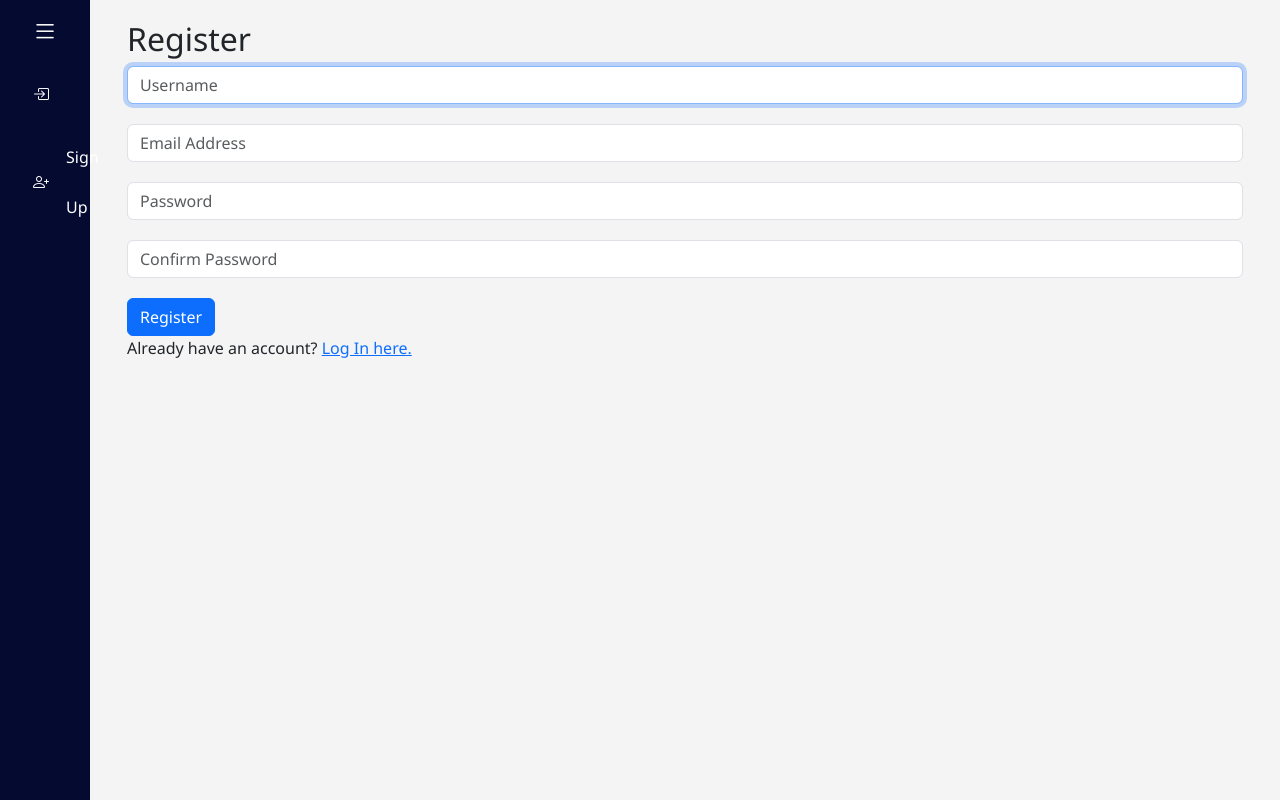
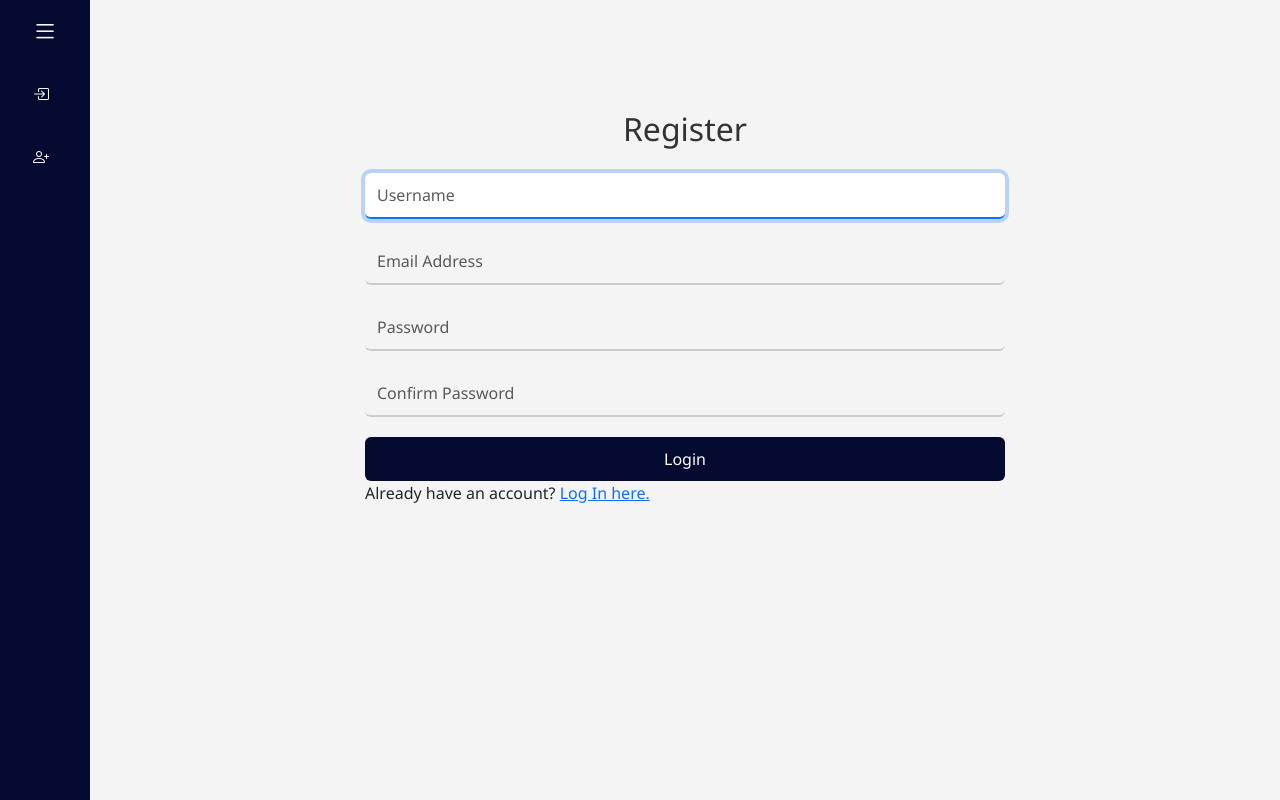
Before and after one commit to sthandiwe3561/Bookkeeping, a Django app: page /register in a window 1280 px wide. Run offline with Django 5.2, Linux system fonts and the light colour scheme.

Commit message:
designed and modified the register and login page

```diff
--- a/bookkeeping/static/bookkeeping/styles.css
+++ b/bookkeeping/static/bookkeeping/styles.css
@@ -309,3 +309,104 @@
   font-size: 14px;
   border-radius: 6px;
 }
+
+/*Login*/
+.login-box {
+  max-width: 700px;
+  margin: 60px auto;
+  padding: 30px;
+}
+
+.login-box h2 {
+  text-align: center;
+  margin-bottom: 25px;
+  color: #333;
+}
+
+.form-group {
+  margin-bottom: 20px;
+}
+
+.form-group label {
+  display: block;
+  margin-bottom: 6px;
+  font-size: 14px;
+  color: #444;
+}
+
+.form-group input {
+  width: 100%;
+  padding: 10px 12px;
+  font-size: 16px;
+  border: none;
+  border-bottom: 2px solid #ccc;
+  background-color: transparent;
+  transition: border-color 0.3s;
+}
+
+.form-group input:focus {
+  outline: none;
+  border-bottom-color: #007bff;
+}
+
+.login-button {
+  width: 100%;
+  padding: 10px;
+  font-size: 16px;
+  color: white;
+  background-color: #050A30;
+  border: none;
+  border-radius: 6px;
+  cursor: pointer;
+  transition: background-color 0.3s;
+}
+
+.login-button:hover {
+  background-color: #0056b3;
+}
+
+
+
+.form-link {
+  margin-top: 16px;
+  text-align: center;
+  font-size: 14px;
+}
+
+.form-link a {
+  color: #007bff;
+  text-decoration: none;
+}
+
+.form-link a:hover {
+  text-decoration: underline;
+}
+
+/*register*/
+.register-box {
+  max-width: 700px;
+  margin: 60px auto;
+  padding: 30px;
+}
+
+.register-box h2 {
+  text-align: center;
+  margin-bottom: 25px;
+  color: #333;
+}
+
+.register-button {
+  width: 100%;
+  padding: 10px;
+  font-size: 16px;
+  color: white;
+  background-color: #050A30;
+  border: none;
+  border-radius: 6px;
+  cursor: pointer;
+  transition: background-color 0.3s;
+}
+
+.register-button:hover {
+  background-color: #0056b3;
+}
--- a/bookkeeping/templates/bookkeeping/customers.html
+++ b/bookkeeping/templates/bookkeeping/customers.html
@@ -50,6 +50,7 @@
 
 <h2 class="customer-list">Customer List</h2>
 
+{% if customers %}
 <div class="nameList">
   <div class="customersList row">
 
@@ -85,6 +86,9 @@
 
   </div>
 </div>
+{% else %}
+<p>No names</p>
+{% endif %}
 
 
 {% endblock %}
--- a/bookkeeping/templates/bookkeeping/layout.html
+++ b/bookkeeping/templates/bookkeeping/layout.html
@@ -21,7 +21,7 @@
       <ul>
         {% if user.is_authenticated %}
         <li>
-          <a href="#">
+          <a href="{% url 'dashboard' %}">
           <i class="bi bi-grid-3x3-gap-fill"></i>
           <span class="nav-item">Dashboard</span>
         </a>
@@ -71,15 +71,15 @@
         <span class="tool">Audit Mode</span>
       </li>
          <li>
-          <a href="#">
-        <i class="bi bi-box-arrow-right"></i>
+          <a href="{% url 'logout' %}">
+        <i class="bi bi-box-arrow-left"></i>
           <span class="nav-item">Logout</span>
         </a>
         <span class="tool">Logout</span>
       </li>
       {% else %}
           <li>
-          <a href="#">
+          <a href="{% url 'login' %}">
             <i class="bi bi-box-arrow-in-right"></i>
           <span class="nav-item">Login</span>
         </a>
@@ -87,10 +87,10 @@
       </li>
           <li>
           <a href="{% url 'register' %}">
-            <i class="bi bi-person-plus"></i> Sign Up
+            <i class="bi bi-person-plus"></i>
           <span class="nav-item">SignUp</span>
         </a>
-        <span class="tool">SignUp/span>
+        <span class="tool">SignUp</span>
       </li>
       {% endif %}
       </ul>
--- a/bookkeeping/templates/bookkeeping/login.html
+++ b/bookkeeping/templates/bookkeeping/login.html
@@ -1,7 +1,7 @@
 {% extends "bookkeeping/layout.html" %}
 {% block body %}
-<div class="login">
-      <h2>Login</h2>
+<div class="login-box">
+      <h2 class="login-tittle">Login</h2>
 
     {% if message %}
     <div>{{ message }}</div>
@@ -26,7 +26,7 @@
           placeholder="Password"
         />
       </div>
-      <input class="btn btn-primary" type="submit" value="Login" />
+      <button class="login-button" type="submit">Login</button>
     </form>
     <div class="form_link">
       Don't have an account? <a href="{% url 'register' %}">Register here.</a>
--- a/bookkeeping/templates/bookkeeping/register.html
+++ b/bookkeeping/templates/bookkeeping/register.html
@@ -1,6 +1,6 @@
 {% extends "bookkeeping/layout.html" %}
 {% block body %}
-<div class="register">
+<div class="register-box">
     <h2>Register</h2>
 
     {% if message %}
@@ -8,7 +8,8 @@
     {% endif %}
 
     <form action="{% url 'register' %}" method="post">
-      {% csrf_token %}
+        {% csrf_token %}
+
       <div class="form-group">
         <input
           class="form-control"
@@ -42,10 +43,10 @@
           placeholder="Confirm Password"
         />
       </div>
-      <input class="btn btn-primary" type="submit" value="Register" />
+            <button class="login-button" type="submit">Login</button>
     </form>
     <div class="form_link">
-      Already have an account? <a href="#">Log In here.</a>
+      Already have an account? <a href="{% url 'login' %}">Log In here.</a>
     </div>
 </div>
 {% endblock %}
--- a/bookkeeping/urls.py
+++ b/bookkeeping/urls.py
@@ -3,9 +3,11 @@
 from . import views
 
 urlpatterns = [
-    path("", views.dashboard, name="dashboard"),
+    path("", views.index, name="index"),
     path("register", views.register, name="register"),
-
+    path("logout", views.logout_view, name="logout"),
+    path("login", views.login_view, name="login"),
+    path("dashboard", views.dashboard, name="dashboard"),
     path("customer_form", views.customers, name="customer_form"),
     path('customers/', views.customers_view, name='customers'),
     path("customers/edit/<int:post_id>/", views.customers, name="customer_form_edit"),
--- a/bookkeeping/views.py
+++ b/bookkeeping/views.py
@@ -24,13 +24,18 @@
         # Check if authentication successful
         if user is not None:
             login(request, user)
-            return HttpResponseRedirect(reverse("index"))
+            return redirect("dashboard")
         else:
             return render(request, "bookkeeping/login.html", {
                 "message": "Invalid username and/or password."
             })
     else:
         return render(request, "bookkeeping/login.html")
+
+ #logout
+def logout_view(request):
+    logout(request)
+    return HttpResponseRedirect(reverse("index"))
 
 
 #register
@@ -56,11 +61,15 @@
                 "message": "Username already taken."
             })
         login(request, user)
-        return redirect("profile")
+        return redirect("dashboard")
     else:
         return render(request, "bookkeeping/register.html")
 
 #INDEX FUNCTION
+def index(request):
+    return render(request, "bookkeeping/index.html")
+
+#dashboard
 def dashboard(request):
     return render(request, "bookkeeping/dashboard.html")
 
```
Also changed, not shown: bookkeeping/models.py (+17 -1 lines), bookkeeping/migrations/0002_alter_user_groups_alter_user_user_permissions.py (added), db.sqlite3.
